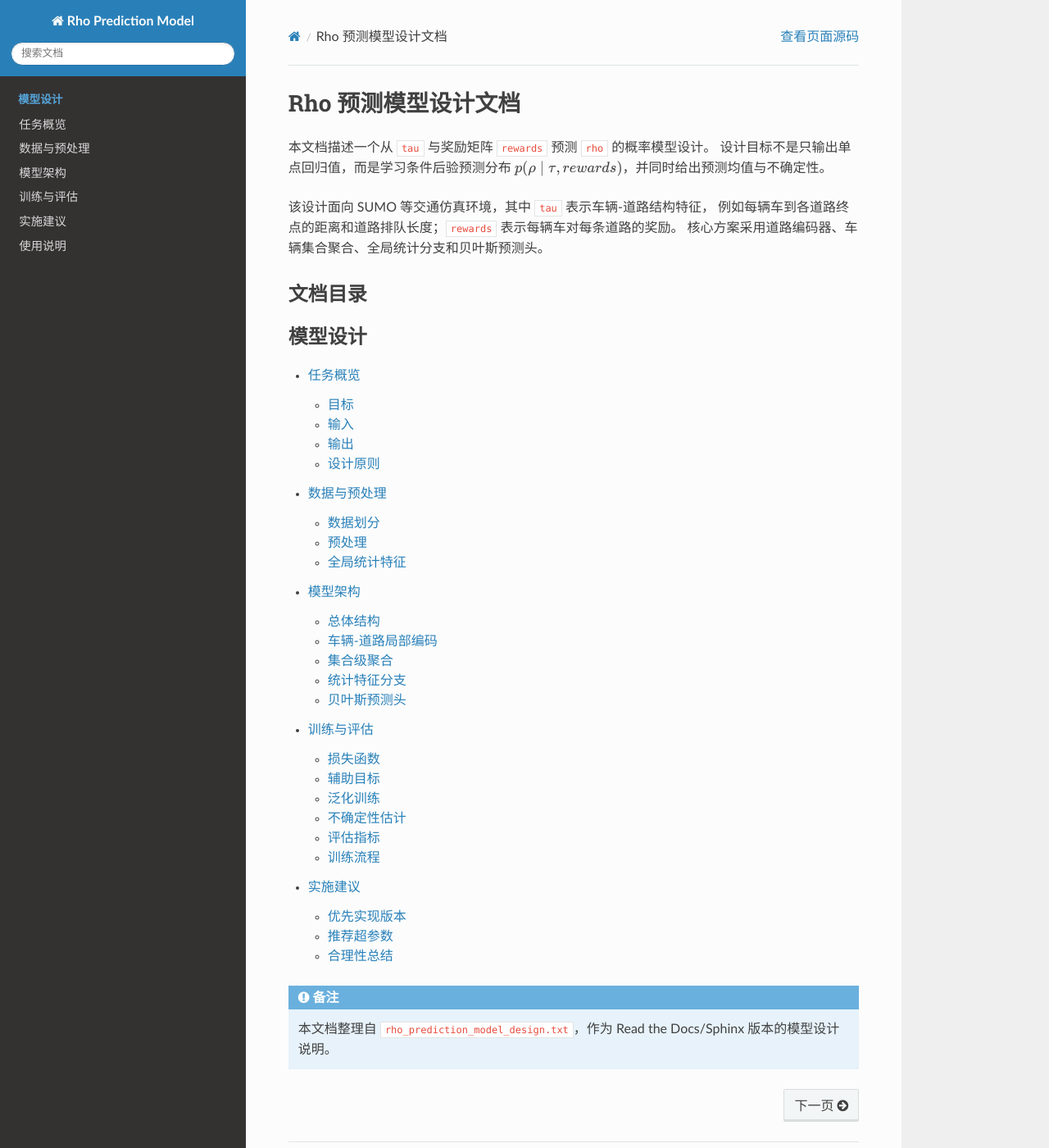
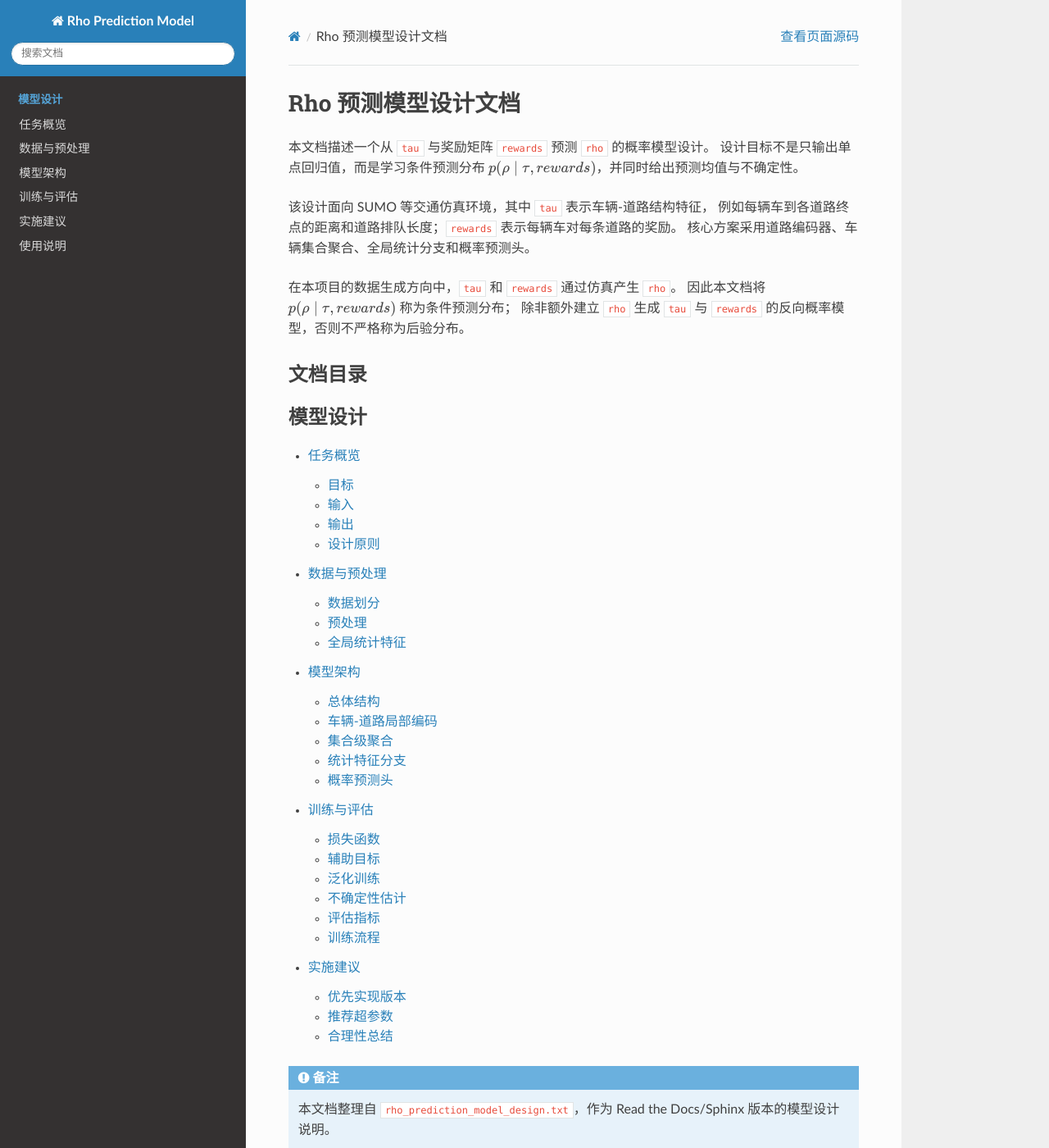
Before and after one commit to Kiltefox/research-docs, a Sphinx documentation site: the page built from docs/source/index.rst, in a window 1280 px wide and 1400 px high. Shown: the whole window at 82% size. Built offline with Sphinx 7.4.7 and the Read the Docs theme 3.1.0, drawn with Linux system fonts in a browser that asks for light colours.

```diff
--- a/docs/source/architecture.rst
+++ b/docs/source/architecture.rst
@@ -9,7 +9,7 @@
 1. 车辆-道路局部编码器。
 2. 车辆集合级聚合器。
 3. 全局统计特征分支。
-4. 贝叶斯预测头。
+4. 概率预测头。
 
 输入张量约定如下：
 
@@ -115,8 +115,8 @@ Road Transformer 更容易落地，也能学习道路之间的相互影响。
 - normalization: LayerNorm
 - dropout: 0.1
 
-贝叶斯预测头
-------------
+概率预测头
+----------
 
 基础版本采用 Student-t likelihood head：
 
@@ -136,7 +136,7 @@ Road Transformer 更容易落地，也能学习道路之间的相互影响。
 
 Student-t 对异常 ``rho`` 或高噪声样本更稳健，也比 Gaussian NLL 对离群点更不敏感。
 
-如果 ``rho`` 后验可能明显多峰，可升级为 Mixture Density Network：
+如果 ``rho`` 的条件预测分布可能明显多峰，可升级为 Mixture Density Network：
 
 .. math::
 
--- a/docs/source/implementation.rst
+++ b/docs/source/implementation.rst
@@ -12,7 +12,7 @@
 - Student-t NLL 损失。
 - MC Dropout 或 5-model Deep Ensemble。
 
-如果测试集表现显示 ``rho`` 后验明显多峰，再升级为 Mixture Density Network。
+如果测试集表现显示 ``rho`` 的条件预测分布明显多峰，再升级为 Mixture Density Network。
 这样可以先保证训练稳定和泛化可靠，再逐步增强模型表达能力。
 
 推荐超参数
--- a/docs/source/index.rst
+++ b/docs/source/index.rst
@@ -2,12 +2,16 @@ Rho 预测模型设计文档
 ====================
 
 本文档描述一个从 ``tau`` 与奖励矩阵 ``rewards`` 预测 ``rho`` 的概率模型设计。
-设计目标不是只输出单点回归值，而是学习条件后验预测分布
+设计目标不是只输出单点回归值，而是学习条件预测分布
 :math:`p(\rho \mid \tau, rewards)`，并同时给出预测均值与不确定性。
 
 该设计面向 SUMO 等交通仿真环境，其中 ``tau`` 表示车辆-道路结构特征，
 例如每辆车到各道路终点的距离和道路排队长度；``rewards`` 表示每辆车对每条道路的奖励。
-核心方案采用道路编码器、车辆集合聚合、全局统计分支和贝叶斯预测头。
+核心方案采用道路编码器、车辆集合聚合、全局统计分支和概率预测头。
+
+在本项目的数据生成方向中，``tau`` 和 ``rewards`` 通过仿真产生 ``rho``。
+因此本文档将 :math:`p(\rho \mid \tau, rewards)` 称为条件预测分布；
+除非额外建立 ``rho`` 生成 ``tau`` 与 ``rewards`` 的反向概率模型，否则不严格称为后验分布。
 
 文档目录
 --------
--- a/docs/source/training.rst
+++ b/docs/source/training.rst
@@ -4,7 +4,7 @@
 损失函数
 --------
 
-任务本质是概率预测，应最大化真实 ``rho`` 在模型后验预测分布下的概率。
+任务本质是条件概率预测，应最大化真实 ``rho`` 在模型条件预测分布下的概率。
 主损失推荐使用负对数似然 NLL。
 
 Student-t 输出的主损失为：
@@ -19,7 +19,7 @@ Student-t 输出的主损失为：
 
    L_{nll} = -\log \sum_k \pi_k p_k(\rho_{true} \mid \tau, rewards)
 
-该损失能同时学习预测中心和不确定性，比只使用 MSE 更符合贝叶斯预测设定。
+该损失能同时学习预测中心和不确定性，比只使用 MSE 更符合概率预测设定。
 
 辅助目标
 --------
@@ -65,7 +65,7 @@ KL 正则
 ------------
 
 可用 MC Dropout 或 Deep Ensemble 估计 epistemic uncertainty。
-推荐训练 5 个不同 seed 的模型，最终预测可取混合后验或均值集成，
+推荐训练 5 个不同 seed 的模型，最终预测可取混合预测分布或均值集成，
 ensemble 方差可作为模型不确定性的参考。
 
 评估指标
```
Also changed, not shown: docs/source/overview.rst (+10 -5 lines), rho_prediction_model_design.txt (+13 -13 lines).
